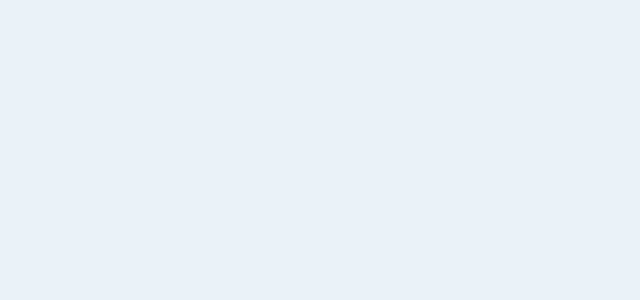
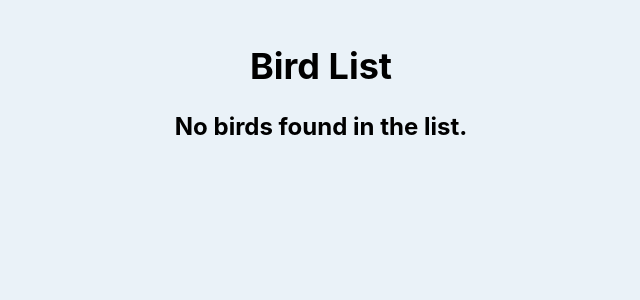
Before and after one commit to JonathanF1210/birds-Frontend, a React (Create React App) app: page /birdlist in a window 1280 px wide. Before the commit this address had no page. Shown: the top 300 px of the page, without its empty margins (319-959 px from the left). Built offline with nearby package versions, Linux system fonts and the light colour scheme.

Commit message:
added a bird list functionality, overall cleaned up code, and updated readme file

```diff
--- a/src/App.js
+++ b/src/App.js
@@ -3,6 +3,7 @@ import React from 'react';
 import { BrowserRouter as Router, Route, Routes } from 'react-router-dom';
 import AllBirds from './components/allBirds/allBirds';
 import SingleBird from './components/singleBirds/singleBird';
+import BirdList from './components/birdList/BirdList';
 
 function App() {
   return (
@@ -11,6 +12,7 @@ function App() {
         <Routes>
           <Route path="/allBirds" element={<AllBirds />} />
           <Route path="/bird/:name" element={<SingleBird />} />
+          <Route path="/birdlist" element={<BirdList />} />
         </Routes>
       </Router>
     </div>
--- a/src/components/allBirds/allBirds.js
+++ b/src/components/allBirds/allBirds.js
@@ -1,6 +1,5 @@
 import React, { useEffect, useState } from 'react';
 import { Link } from 'react-router-dom';
-
 import './allBirds.css';
 
 const AllBirds = () => {
@@ -31,6 +30,12 @@ const AllBirds = () => {
     bird.name.toLowerCase().includes(searchTerm.toLowerCase())
   );
 
+  const handleBirdDataToLocalStorage = (bird) => {
+    var birdList = JSON.parse(window.localStorage.getItem("birdList")) || []; //gets birdList from local storage and initializes it to var birdList or initializes and empty array
+    birdList.push(bird); //addes bird object to array
+    window.localStorage.setItem("birdList", JSON.stringify(birdList)); //sets newList in localStorage
+}
+
   return (
     <div className="birds-container">
       <h1>All Birds</h1>
@@ -49,6 +54,7 @@ const AllBirds = () => {
           <br />
           <img src={bird.images} alt={bird.name} />
           <p>{bird.description}</p>
+          <button id="theBird" onClick={() => handleBirdDataToLocalStorage(bird)}>Click to Add to watchList</button>
         </div>
       ))}
     </div>
--- /dev/null
+++ b/src/components/birdList/BirdList.css
@@ -0,0 +1,33 @@
+.birds-container {
+	padding: 20px;
+  }
+
+  .birds-container h1 {
+	margin-bottom: 20px;
+	font-size: 36px;
+  }
+
+  .birds-container .bird-card {
+	margin-bottom: 50px;
+	padding: 20px;
+	border: 1px solid #ccc;
+	border-radius: 4px;
+	background-color: #f2f5f7;
+  }
+
+  .birds-container {
+	display: block;
+	font-weight: bold;
+	font-size: 24px;
+  }
+
+  .birds-container .bird-card img {
+	margin: 10px 0;
+	max-width: 100%;
+	height: auto;
+  }
+
+  .birds-container .bird-card p {
+	color: #555;
+	font-size: 16px;
+  }
--- /dev/null
+++ b/src/components/birdList/BirdList.js
@@ -0,0 +1,38 @@
+import React, { useEffect, useState } from 'react';
+import { Link } from 'react-router-dom';
+import './BirdList.css';
+
+const BirdList = () => {
+  const [birdList, setBirdList] = useState([]);
+
+  useEffect(() => {
+    // Retrieve bird list from local storage
+    const storedBirdList = localStorage.getItem('birdList');
+    if (storedBirdList) {
+      setBirdList(JSON.parse(storedBirdList));
+    }
+  }, []);
+
+  return (
+    <div className="birds-container">
+      <h1>Bird List</h1>
+      {birdList.length === 0 ? (
+        <p>No birds found in the list.</p>
+      ) : (
+        birdList.map((bird) => (
+			<div key={bird.id} className="bird-card">
+			<Link to={`/bird/${bird.name}`}>
+			  <strong>{bird.name}</strong>
+			</Link>
+			<p>{bird.scientificName}</p>
+			<br />
+			<img src={bird.images} alt={bird.name} />
+			<p>{bird.description}</p>
+		  </div>
+        ))
+      )}
+    </div>
+  );
+};
+
+export default BirdList;
--- a/src/components/singleBirds/singleBird.js
+++ b/src/components/singleBirds/singleBird.js
@@ -36,8 +36,6 @@ const SingleBird = () => {
 	  <p><strong>Distribution: </strong>{bird.distribution}</p>
 	  <p><strong>Breeding Season: </strong>{bird.breedingSeason}</p>
 	  <p><strong>Countries Found: </strong>{bird.countriesFound}</p>
-
-      {/* Render other details of the bird */}
     </div>
   );
 };
```
Also changed, not shown: 1 other file (tests, documents, lock files or other folders).
